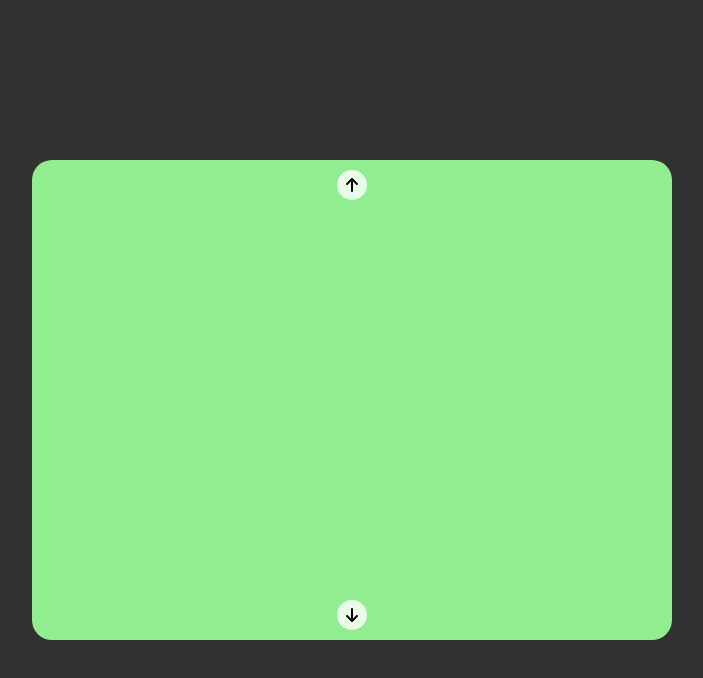
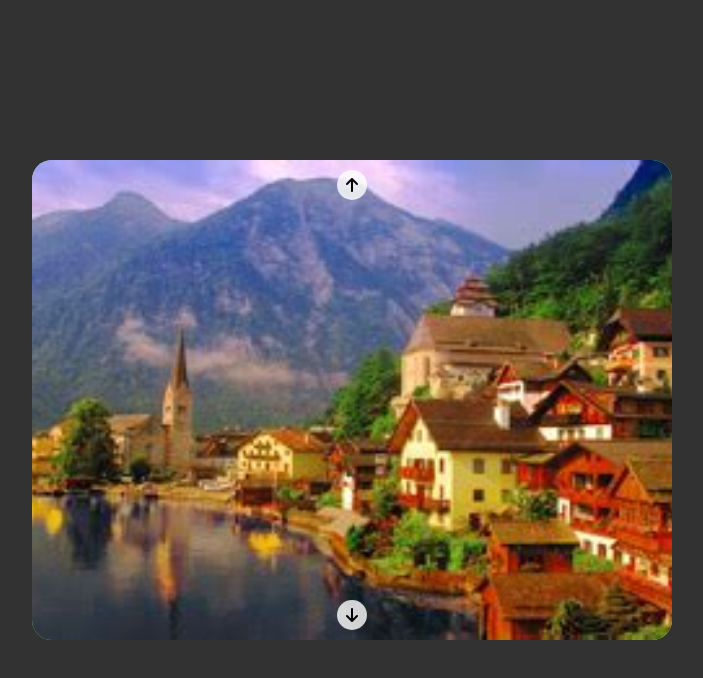
Before and after one commit to yaredghebre/js-array-carousel, a plain HTML site: page index.html in a window 1280 px wide. Both pictures are taken after a click on the element 640 px from the left and 615 px from the top of the page. Shown: the whole page, without its empty margins (288-991 px from the left). Drawn offline with Linux system fonts and the light colour scheme.

Commit message:
Add: Bonus 1 complete

```diff
--- a/css/style.css
+++ b/css/style.css
@@ -40,6 +40,7 @@ background-color: rgba(0, 0, 0, 0.803);
 
   .item img {
     width: 100%;
+    border-radius: 20px;
     height: 100%;
     object-fit: cover;
   }
--- a/js/script.js
+++ b/js/script.js
@@ -0,0 +1,67 @@
+// Creo un array con le immagini
+const arrayImages = ["img/01.jpg", "img/02.jpg", "img/03.jpg", "img/04.jpg", "img/05.jpg"];
+// Richiamo dal DOM con querySelector
+const itemsContainer = document.querySelector (".slider-items");
+console.log(itemsContainer);
+// Creo ciclo for per mostrare le slide
+for (let i = 0;  i < arrayImages.length; i++) {
+    const currentImage = arrayImages [i];
+    console.log(currentImage);
+// Concateno con un template literal assegnato a una variabile
+    const sliderItems = `<div class="item"> <img src="${currentImage}"> </div>`;
+// Mostro in pagina le slide (sequenza usando +=)
+    itemsContainer.innerHTML += sliderItems;
+}
+
+// Immagine di partenza
+// Prelevo il container
+const arrayItems = document.getElementsByClassName("item");
+const nextBtn = document.querySelector(".next");
+const prevBtn = document.querySelector(".prev");
+
+console.log(arrayItems);
+
+// Creo variabile da accodare a array e uso classList per usare la classe su immagine corrente
+let activeItemIndex = 0;
+arrayItems[activeItemIndex].classList.add("active");
+prevBtn.classList.add("hidden");
+
+// Gestisco bottone next (basso) e gli assegno EventListener per il click
+nextBtn.addEventListener("click", function () {
+    prevBtn.classList.remove("hidden");
+    // rimuovo la classe "active" per passare alla slide successiva
+    arrayItems[activeItemIndex].classList.remove("active");
+
+    // passo alla slide successiva
+    activeItemIndex++;
+
+    // una volta passato alla slide successivo, gli assegno classe "active"
+    arrayItems[activeItemIndex].classList.add("active");
+    console.log(arrayItems);
+
+    // creo condizione if per stabilire la "fine" delle slide con il -1
+    if (activeItemIndex === arrayItems.length - 1) {
+        nextBtn.classList.add("hidden");
+
+    }
+});
+
+
+// Gestisco bottone prev (alto) e gli assegno EventListener per il click
+prevBtn.addEventListener("click", function () {
+    // rimuovo la classe "hidden" per passare alla slide successiva
+    nextBtn.classList.remove("hidden");
+
+    arrayItems[activeItemIndex].classList.remove("active");
+
+    // passo alla slide precedente
+    activeItemIndex--;
+
+    // una volta passato alla slide precedente, gli assegno classe "active"
+    arrayItems[activeItemIndex].classList.add("active");
+
+        // creo condizione if per stabilire "inizio" delle slide senza lo 0 (prima slide con)
+        if (activeItemIndex === 0) {
+            prevBtn.classList.add("hidden");
+        }
+});
```
